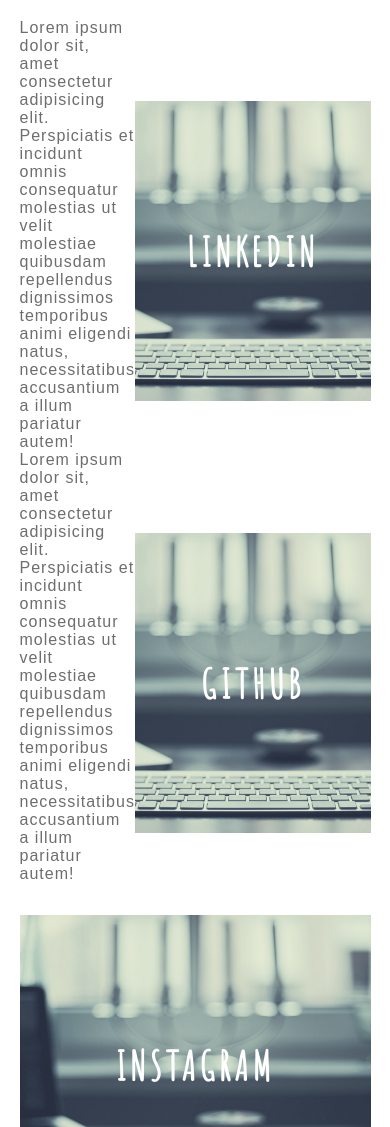
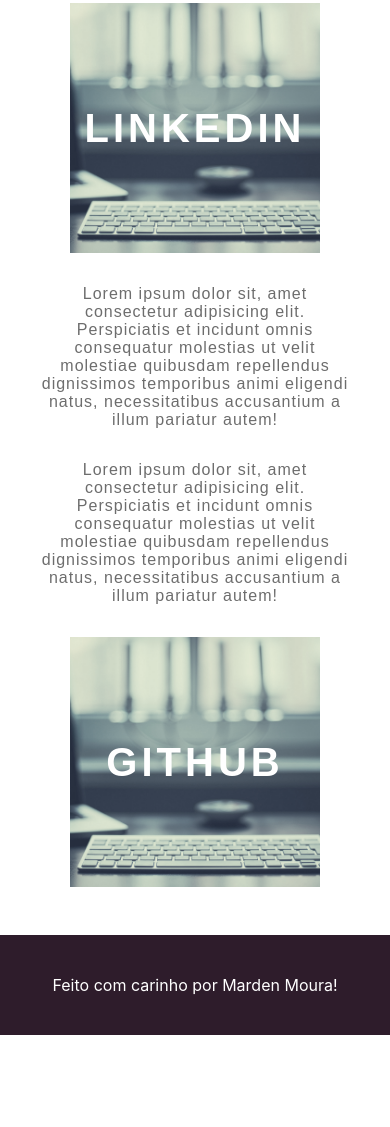
Before and after one commit to mardenmoura/portifolioI-DIO, a plain HTML site: page index.html in a window 390 px wide. Shown: the part 873-2000 px from the top of the page. After the commit the page ends 1908 px from the top, so only its background shows below. Drawn offline with Linux system fonts and the light colour scheme.

Commit message:
terceiro commit

```diff
--- a/index.html
+++ b/index.html
@@ -53,7 +53,7 @@
             <div class="card">
                 <div class="card-wrapper">
                     <h2>Linkedin</h2>
-                    <p>Acompanhe mninha carreira!</p>
+                    <p>Minha carreira!</p>
                 </div>
             </div>
 
@@ -69,16 +69,10 @@
                 </div>
             </div>
         </div>
-        <div class="card-container">
-
-            <div class="card">
-                <div class="card-wrapper">
-                    <h2>Instagram</h2>
-                    <p>Ou mais do meu dia-a-dia</p>
-                </div>
-            </div>
-        </div>
     </main>
+    <footer class="footer">
+        Feito com carinho por Marden Moura!
+    </footer>
 </body>
 
 </html>
--- a/style.css
+++ b/style.css
@@ -229,6 +229,7 @@
     color: #ffffff;
     cursor: pointer;
     transition: 0.3s;
+    font-family: Arial, Helvetica, sans-serif;
 }
 
 .card-text {
@@ -236,6 +237,15 @@
     font-family: sans-serif;
     letter-spacing: 1px;
     color: rgb(109, 109, 109);
+}
+
+.card-wrapper {
+    text-align: center;
+    display: flex;
+    flex-direction: column;
+    justify-content: center;
+    align-items: center;
+    position: relative;
 }
 
 .card-wrapper::before {
@@ -263,15 +273,67 @@
     opacity: 0;
     font-weight: bold;
     text-transform: uppercase;
-    transition: 3s;
-}
-
-.card:hover {
-    filter: unset;
+    transition: 0.3s;
 }
 
 .card:hover > .card-wrapper::before {
+    height: 250px;
+    width: 350px;
     opacity: 1;
-    width: 350px;
-    height: 250px;
 }
+
+.card:hover > .card-wrapper p {
+    font-size: 14px;
+    opacity: 1;
+    visibility: visible;
+}
+
+/*FOOTER*/
+
+.footer {
+    height: 100px;
+    width: 100%;
+    display: flex;
+    justify-content: center;
+    align-items: center;
+    background-color: #2E1C2B;
+    font-family: -apple-system, BlinkMacSystemFont, 'Segoe UI', Roboto, Oxygen, Ubuntu, Cantarell, 'Open Sans', 'Helvetica Neue', sans-serif
+}
+
+/*RESPONSIVO*/
+
+@media (max-width: 800px) {
+    .social-media {
+        display: flex;
+        flex-direction: column;
+    }
+
+    .container {
+        margin-top:0;
+    }
+
+    .card-container {
+        flex-direction: column;
+    }
+
+    .container .card-container:nth-child(1),
+    .container .card-container:nth-child(1) {
+        flex-direction: column-reverse;
+    }
+
+    .card {
+        height: 250px;
+        width: 250px;
+    }
+
+    .card-text {
+        width: 90%;
+        margin-top:  2rem;
+        text-align: center;
+    }
+
+    .card:hover > .card-wrapper::before {
+        height: 190px;
+        width: 190px;
+    }
+}
```
